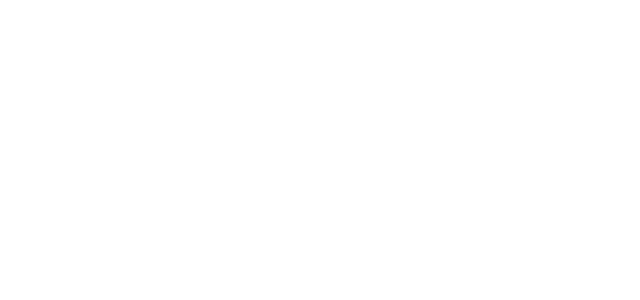
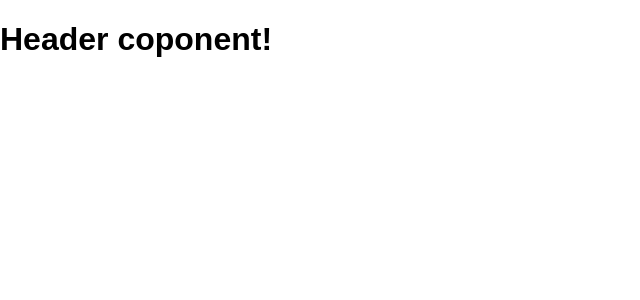
Before and after one commit to KeabetsweMatlhabe/KEAMAT511_BCL2401_GroupF_Keabetswe-Matlhabe_DJS07-main, a React (Vite) app in the folder StudentNo_Classcode_Group_Name-Surname_DJS07-main/: page / in a window 1280 px wide. Shown: the top 300 px of the page, without its empty margins (0-640 px from the left). Built offline with nearby package versions, Linux system fonts and the light colour scheme.

Commit message:
Installed Node.js file and composed a component file

```diff
--- a/StudentNo_Classcode_Group_Name-Surname_DJS07-main/src/App.jsx
+++ b/StudentNo_Classcode_Group_Name-Surname_DJS07-main/src/App.jsx
@@ -1,8 +1,11 @@
+import React from "react"
+import Header from "./components/Header"
 
 function App() {
 
   return (
     <>
+    <Header/>
 
     </>
   )
--- /dev/null
+++ b/StudentNo_Classcode_Group_Name-Surname_DJS07-main/src/components/Header.jsx
@@ -0,0 +1,7 @@
+import React from "react"
+
+export default function Header() {
+    return (
+    <h1>Header coponent!</h1>
+)
+}
```
Also changed, not shown: 1 other file (tests, documents, lock files or other folders).
